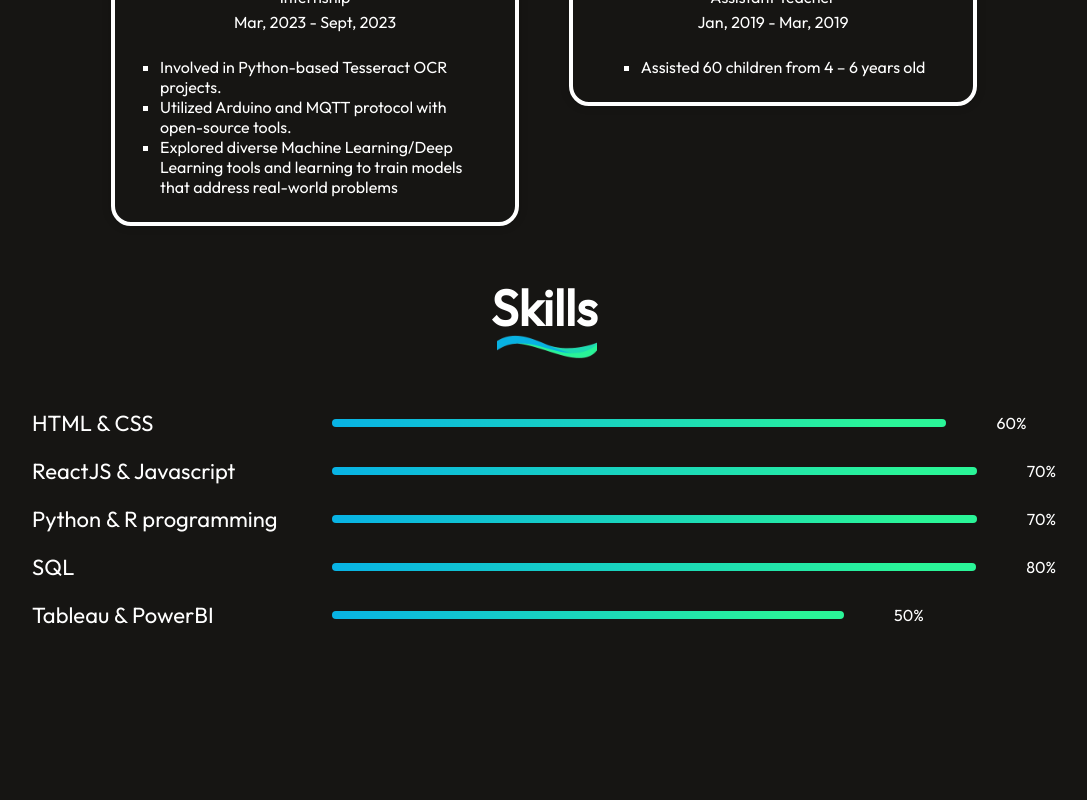
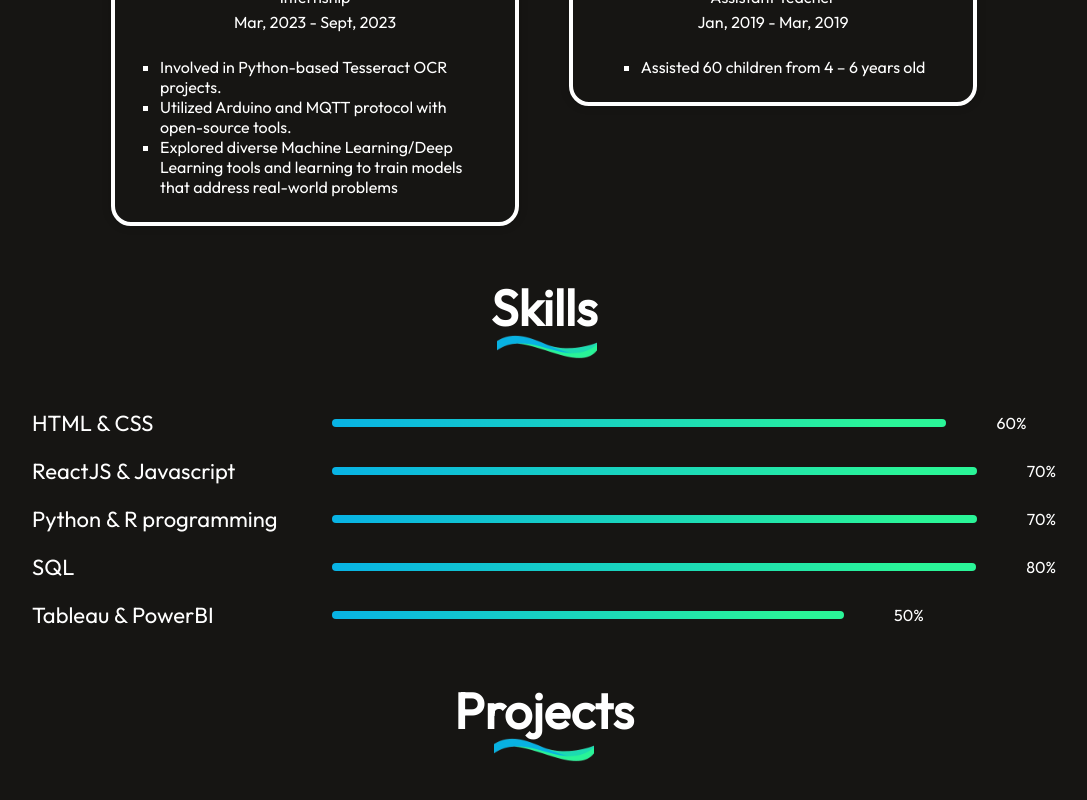
Before and after one commit to JiaaaJiaa/jy-portfolio, a React (Create React App) app: page / in a window 1280 px wide. Shown: the part 1889-2689 px from the top of the page, without its empty margins (96-1183 px from the left). Before the commit the page ends 2518 px from the top, so only its background shows below. Built offline with nearby package versions, Linux system fonts and the light colour scheme; the HTML template or start-up script is replaced by a standard one.

Commit message:
Project initial commit

```diff
--- a/src/App.js
+++ b/src/App.js
@@ -5,6 +5,7 @@ import Profile from './Components/AboutMe/Profile';
 import Education from './Components/Education/Education';
 import Working from './Components/Working/Working';
 import Skill from './Components/Skills/Skill';
+import Project from './Components/Project/Project';
 import './App.css';
 
 function App() {
@@ -15,6 +16,7 @@ function App() {
       <Education />
       <Working />
       <Skill/>
+      <Project />
     </div>
   );
 }
--- /dev/null
+++ b/src/Components/Project/Project.css
@@ -0,0 +1,28 @@
+.Project{
+    display: flex;
+    flex-direction: column;
+    justify-content: center;
+    align-items: center;
+    gap: 20px;
+    margin-top: 80px 170px;
+}
+
+.Project-title{
+    position:relative
+}
+
+.Project-title h1{
+    margin-top:50px;
+    padding:0px 30px;
+    font-weight: 600;
+    font-size: 50px;
+    color: white;
+}
+
+.Project-title img{
+    position: absolute;
+    width: 100px;
+    bottom:-60px;
+    right:70px;
+    z-index: -1;
+}
--- /dev/null
+++ b/src/Components/Project/Project.js
@@ -0,0 +1,16 @@
+import React from 'react';
+import './Project.css';
+import titlebackground from '../../assets/titlebackground.png';
+
+const Project = () => {
+    return (
+        <div className="Project">
+            <div className="Project-title">
+                <h1>Projects</h1>
+                <img src={titlebackground} alt="" />
+            </div>
+        </div>
+     );
+}
+
+export default Project;
```
